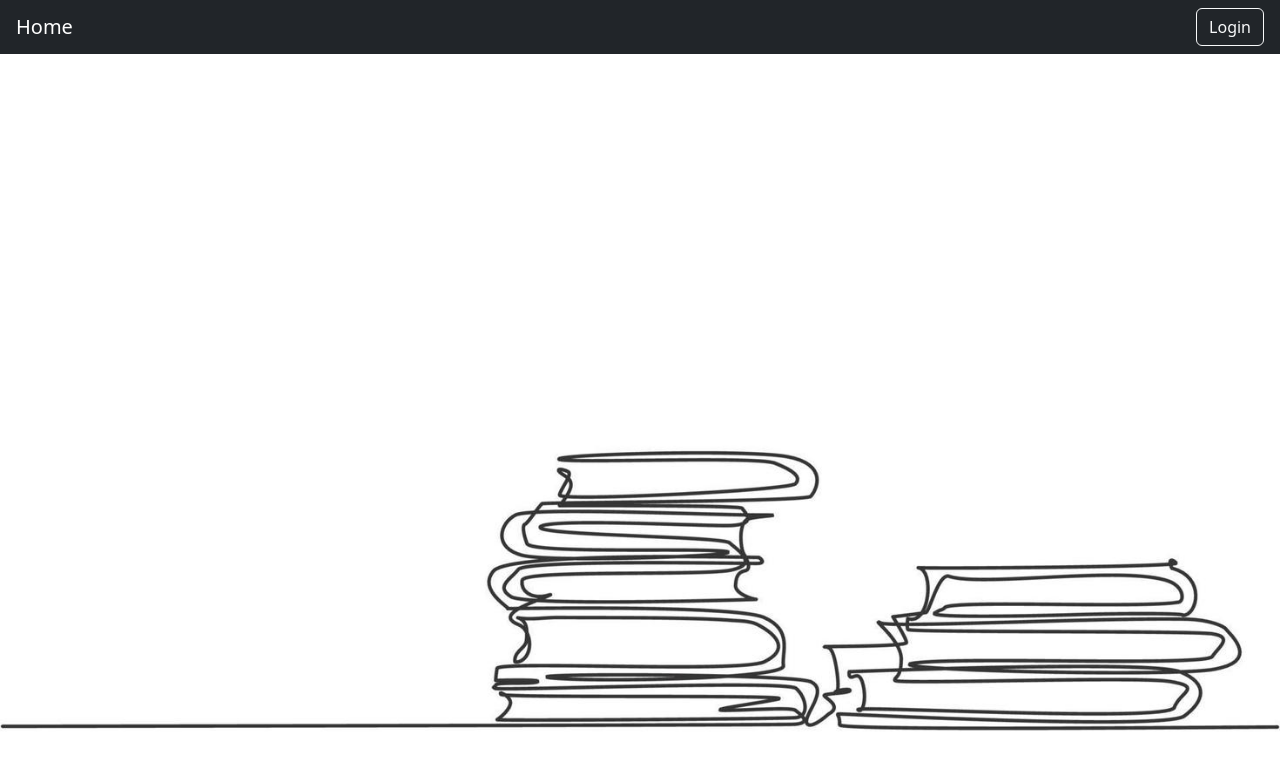
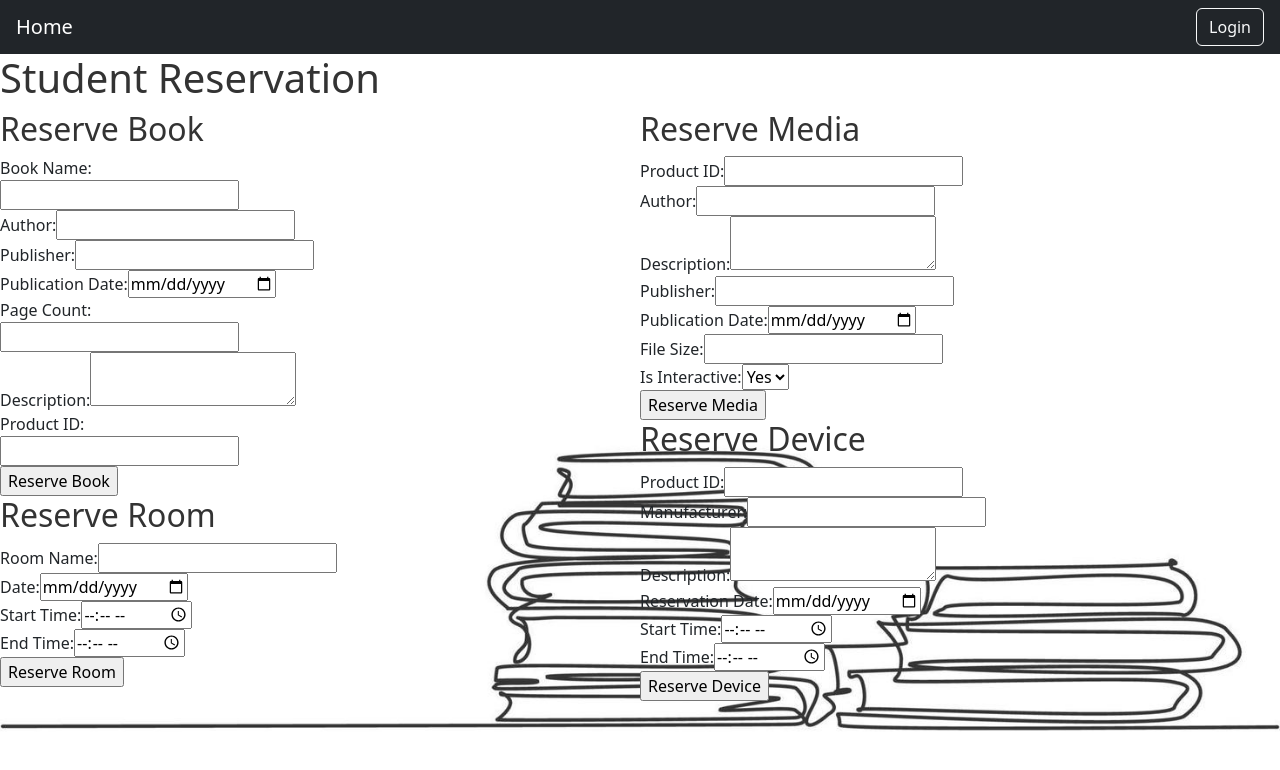
Before and after one commit to salvagebot4/library-frontend, a React (Create React App) app: page /StudentReservation in a window 1280 px wide. Before the commit this address had no page. Shown: the top 770 px of the page. Built offline with nearby package versions, Linux system fonts and the light colour scheme.

Commit message:
added student reservation page, added routes to navbar

```diff
--- a/src/App.js
+++ b/src/App.js
@@ -22,6 +22,7 @@ function App() {
         <Route exact path="/products/media" element={<Pages.Media/>}/>
         <Route exact path="/products/devices" element={<Pages.Devices/>}/>
         <Route exact path="/login" element={<Pages.Login />} />
+        <Route exact path="/StudentReservation" element={<Pages.StudentReservation />} />
 
         {/* Admin Routes */}
         <Route element={<AdminRoute />}>
@@ -33,7 +34,7 @@ function App() {
         <Route element={<UserRoute />}>
           <Route element={<Pages.Home />} path="/" exact />
           <Route element={<Pages.User />} path="/user" />
-        </Route>
+          </Route>
       </Routes>
     </>
   );
--- /dev/null
+++ b/src/pages/StudentReservation/StudentReservation.css
@@ -0,0 +1,9 @@
+.left-column {
+    float: left;
+    width: 50%;
+  }
+
+  .right-column {
+    float: right;
+    width: 50%;
+  }
--- /dev/null
+++ b/src/pages/StudentReservation/StudentReservation.jsx
@@ -0,0 +1,128 @@
+import React from 'react';
+import './StudentReservation.css';
+
+const StudentReservation = () => {
+  const handleBookReservation = (event) => {
+    event.preventDefault();
+    // Handle book reservation form submission
+  }
+
+  const handleMediaReservation = (event) => {
+    event.preventDefault();
+    // Handle media reservation form submission
+  }
+
+  const handleDeviceReservation = (event) => {
+    event.preventDefault();
+    // Handle device reservation form submission
+  }
+  const handleRoomReservation = (event) => {
+    event.preventDefault();
+    // Handle room reservation form submission
+  }
+
+  return (
+    <div>
+      <h1>Student Reservation</h1>
+      <div>
+      <div className="left-column">
+      <h2>Reserve Book</h2>
+      <form className="left-column" onSubmit={handleBookReservation}>
+        <label htmlFor="book-name">Book Name:</label>
+        <input type="text" id="book-name" name="book-name" required /><br />
+
+        <label htmlFor="book-author">Author:</label>
+        <input type="text" id="book-author" name="book-author" required /><br />
+
+        <label htmlFor="book-publisher">Publisher:</label>
+        <input type="text" id="book-publisher" name="book-publisher" required /><br />
+
+        <label htmlFor="book-publication-date">Publication Date:</label>
+        <input type="date" id="book-publication-date" name="book-publication-date" required /><br />
+
+        <label htmlFor="book-page-count">Page Count:</label>
+        <input type="number" id="book-page-count" name="book-page-count" required /><br />
+
+        <label htmlFor="book-description">Description:</label>
+        <textarea id="book-description" name="book-description" required></textarea><br />
+
+        <label htmlFor="book-product-id">Product ID:</label>
+        <input type="text" id="book-product-id" name="book-product-id" required /><br />
+
+        <input type="submit" value="Reserve Book" />
+      </form>
+      </div>
+      <h2>Reserve Media</h2>
+      <form className="left-column" onSubmit={handleMediaReservation}>
+        <label htmlFor="media-product-id">Product ID:</label>
+        <input type="text" id="media-product-id" name="media-product-id" required /><br />
+
+        <label htmlFor="media-author">Author:</label>
+        <input type="text" id="media-author" name="media-author" required /><br />
+
+        <label htmlFor="media-description">Description:</label>
+        <textarea id="media-description" name="media-description" required></textarea><br />
+
+        <label htmlFor="media-publisher">Publisher:</label>
+        <input type="text" id="media-publisher" name="media-publisher" required /><br />
+
+        <label htmlFor="media-publication-date">Publication Date:</label>
+        <input type="date" id="media-publication-date" name="media-publication-date" required /><br />
+
+        <label htmlFor="media-file-size">File Size:</label>
+        <input type="text" id="media-file-size" name="media-file-size" required /><br />
+
+        <label htmlFor="media-is-interactive">Is Interactive:</label>
+        <select id="media-is-interactive" name="media-is-interactive" required>
+          <option value="true">Yes</option>
+          <option value="false">No</option>
+        </select><br />
+
+        <input type="submit" value="Reserve Media" />
+      </form>
+
+      <h2>Reserve Device</h2>
+<form className="right-column" onSubmit={handleDeviceReservation}>
+  <label htmlFor="device-product-id">Product ID:</label>
+  <input type="text" id="device-product-id" name="device-product-id" /><br />
+
+  <label htmlFor="device-manufacturer">Manufacturer:</label>
+  <input type="text" id="device-manufacturer" name="device-manufacturer" /><br />
+
+  <label htmlFor="device-description">Description:</label>
+  <textarea id="device-description" name="device-description"></textarea><br />
+
+  <label htmlFor="device-reservation-date">Reservation Date:</label>
+  <input type="date" id="device-reservation-date" name="device-reservation-date" /><br />
+
+  <label htmlFor="device-reservation-start-time">Start Time:</label>
+  <input type="time" id="device-reservation-start-time" name="device-reservation-start-time" /><br />
+
+  <label htmlFor="device-reservation-end-time">End Time:</label>
+  <input type="time" id="device-reservation-end-time" name="device-reservation-end-time" /><br />
+
+  <input type="submit" value="Reserve Device" />
+</form>
+<h2>Reserve Room</h2>
+<form className="right-column" onSubmit={handleRoomReservation}>
+  <label htmlFor="room-name">Room Name:</label>
+  <input type="text" id="room-name" name="room-name" required /><br />
+
+  <label htmlFor="room-date">Date:</label>
+  <input type="date" id="room-date" name="room-date" required /><br />
+
+  <label htmlFor="room-start-time">Start Time:</label>
+  <input type="time" id="room-start-time" name="room-start-time" min="09:00" max="21:00" required /><br />
+
+  <label htmlFor="room-end-time">End Time:</label>
+  <input type="time" id="room-end-time" name="room-end-time" min="09:00" max="21:00" required /><br />
+
+  <input type="submit" value="Reserve Room" />
+</form>
+
+</div>
+</div>
+);
+};
+
+export default StudentReservation;
--- a/src/pages/index.js
+++ b/src/pages/index.js
@@ -10,3 +10,4 @@ export { default as Admin } from './Admin/Admin';
 export { default as Login } from './Login/Login';
 export { default as Fine } from './Fine/Fine';
 export { default as Hold } from './Hold/Hold';
+export { default as StudentReservation } from './StudentReservation/StudentReservation';
```
Also changed, not shown: src/pages/Students/Students.css (deleted), src/pages/Students/Students.jsx (deleted).
